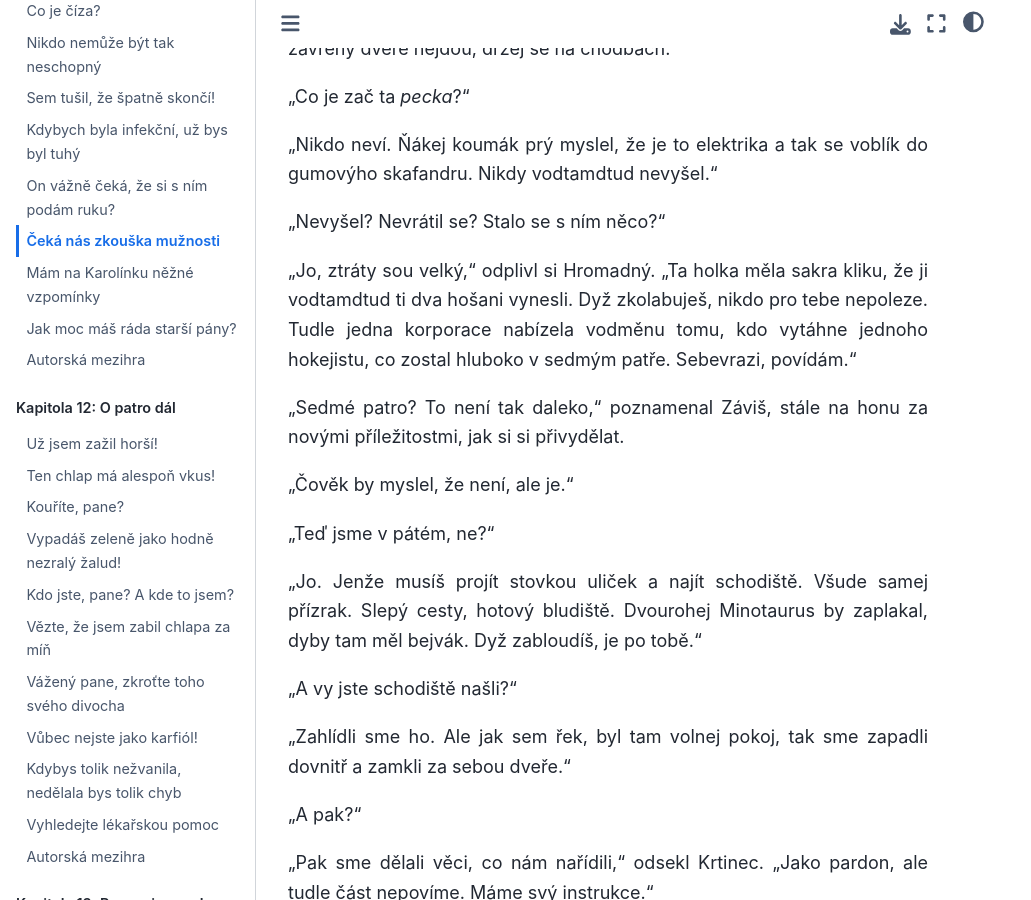
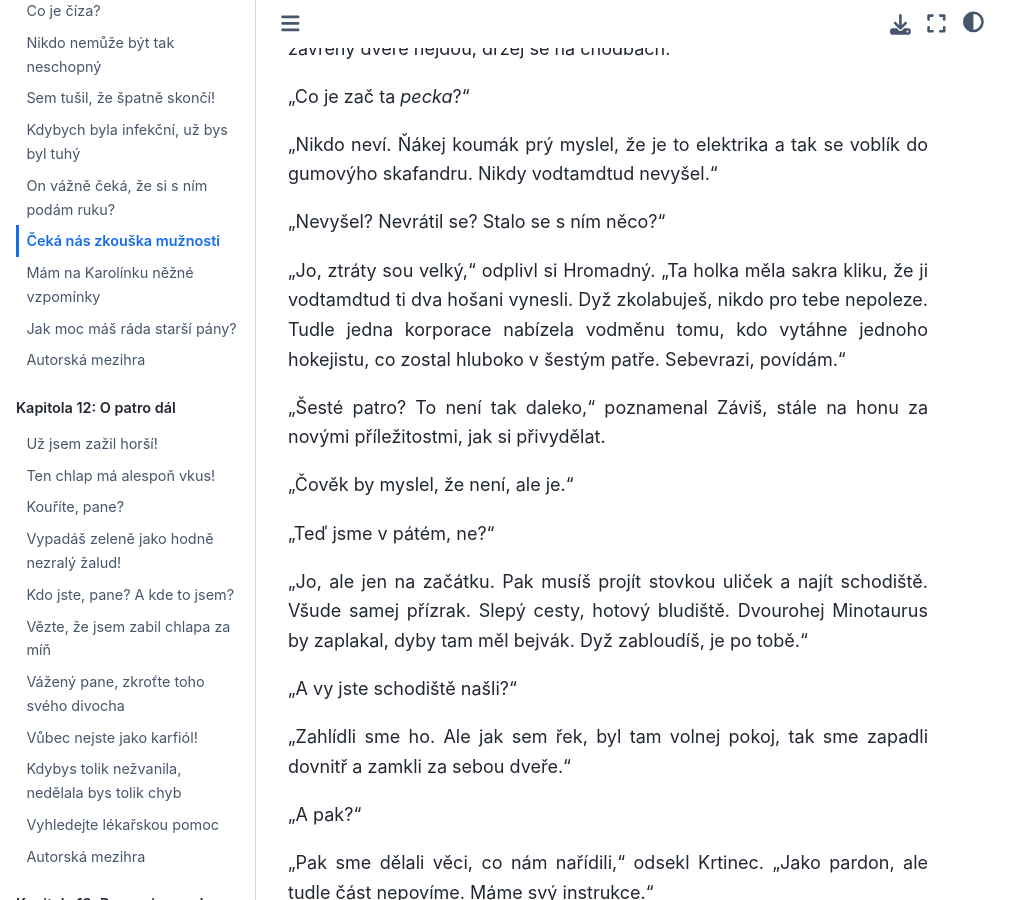
Before and after one commit to hanpari/sest-spolecniku, a Sphinx documentation site: the page built from source/sest_spolecniku/011-siti-bilou-niti/08.md, in a window 1280 px wide and 900 px high, scrolled down 1846 px. Shown: the whole window, without its empty margins (0-1031 px from the left). Built offline with Sphinx 7.4.7 and the Sphinx Book theme 1.1.4, drawn with Linux system fonts in a browser that asks for light colours; pages that are not in the unit, such as notebooks, are missing from menus.

Commit message:
Update 08.md

```diff
--- a/source/sest_spolecniku/011-siti-bilou-niti/08.md
+++ b/source/sest_spolecniku/011-siti-bilou-niti/08.md
@@ -46,15 +46,15 @@ Stále ještě čekali na Světlanu a Juraje.  Během té doby je Krtinec s Hrom
 
 "Nevyšel? Nevrátil se? Stalo se s ním něco?"
 
-"Jo, ztráty sou velký," odplivl si Hromadný. "Ta holka měla sakra kliku, že ji vodtamdtud ti dva hošani vynesli. Dyž zkolabuješ, nikdo pro tebe nepoleze. Tudle jedna korporace nabízela vodměnu tomu, kdo vytáhne jednoho hokejistu, co zostal hluboko v sedmým patře. Sebevrazi, povídám."
+"Jo, ztráty sou velký," odplivl si Hromadný. "Ta holka měla sakra kliku, že ji vodtamdtud ti dva hošani vynesli. Dyž zkolabuješ, nikdo pro tebe nepoleze. Tudle jedna korporace nabízela vodměnu tomu, kdo vytáhne jednoho hokejistu, co zostal hluboko v šestým patře. Sebevrazi, povídám."
 
-"Sedmé patro? To není tak daleko," poznamenal Záviš, stále na honu za novými příležitostmi, jak si si přivydělat.
+"Šesté patro? To není tak daleko," poznamenal Záviš, stále na honu za novými příležitostmi, jak si přivydělat.
 
 "Čověk by myslel, že není, ale je."
 
 "Teď jsme v pátém, ne?"
 
-"Jo. Jenže musíš projít stovkou uliček a najít schodiště. Všude samej přízrak. Slepý cesty, hotový bludiště. Dvourohej Minotaurus by zaplakal, dyby tam měl bejvák. Dyž zabloudíš, je po tobě."
+"Jo, ale jen na začátku. Pak musíš projít stovkou uliček a najít schodiště. Všude samej přízrak. Slepý cesty, hotový bludiště. Dvourohej Minotaurus by zaplakal, dyby tam měl bejvák. Dyž zabloudíš, je po tobě."
 
 "A vy jste schodiště našli?"
 
```
